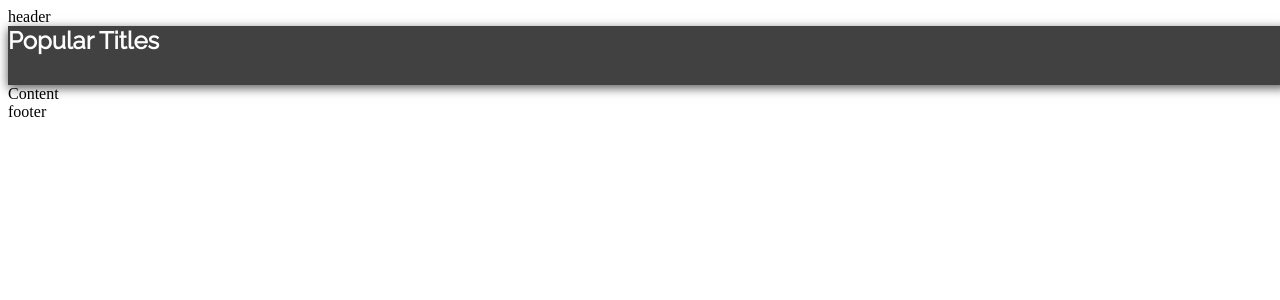
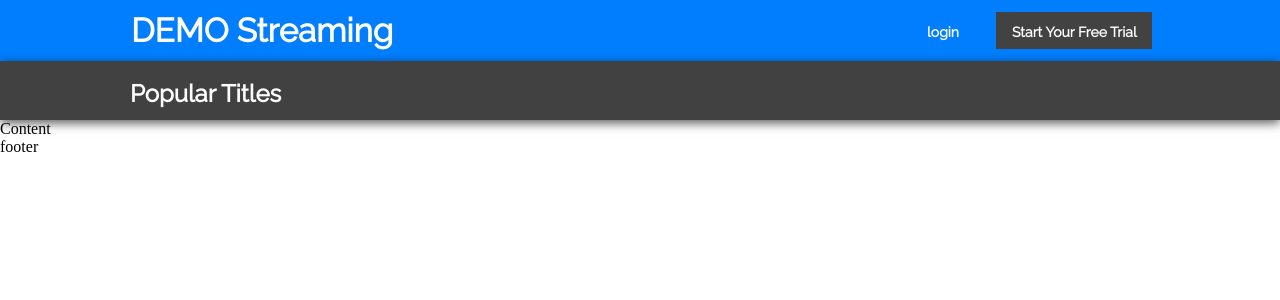
Before and after one commit to mhrrmk/pankod-frontend-challenge, a Next.js app: page / in a window 1280 px wide. Shown: the top 300 px of the page. Built offline with nearby package versions, Linux system fonts and the light colour scheme.

Commit message:
<fix Container depreciated. improve Header html. improve Header Title css

```diff
--- a/App.css
+++ b/App.css
@@ -1,11 +1,19 @@
+body {
+    margin: 0;
+}
+
 .title {
-    width: 1280px;
+    display: flex;
+    align-items: center;
+    width: 100%;
     height: 59px;
     box-shadow: 0 3px 10px 0 rgba(0, 0, 0, 0.66);
     background-color: #414141;
     }
 
 .title-text {
+    margin-left: 128px;
+    padding-left: 2px;
     width: 184px;
     height: 24px;
     font-family: Raleway;
@@ -17,3 +25,79 @@
     letter-spacing: normal;
     color: #fdfdfd;
 }
+
+.content {
+    width: 100%;
+    margin-left: 128px;
+    margin-right: 128px;
+}
+
+.header {
+    display: flex;
+    align-items: center;
+    justify-content: space-between;
+    width: 100%;
+    height: 61px;
+    box-shadow: 0 3px 10px 0 rgba(0, 0, 0, 0.66);
+    background-color: #017efe;
+}
+
+.DEMO-Streaming {
+    padding-left: 3px;
+    font-family: Raleway;
+    font-size: 33px;
+    font-weight: 600;
+    font-stretch: normal;
+    font-style: normal;
+    line-height: normal;
+    letter-spacing: normal;
+    color: #fdfdfd;
+  }
+
+  .header-content {
+      display: flex;
+      flex-direction: row;
+      justify-content: space-between;
+  }
+
+  .header-buttons {
+      display: flex;
+      flex-direction: row;
+      justify-content: space-between;
+      align-items: center;
+  }
+
+  .login {
+      width: 69px;
+      height: 14px;
+      font-family: Raleway;
+      font-size: 14px;
+      font-weight: 600;
+      font-stretch: normal;
+      font-style: normal;
+      line-height: normal;
+      letter-spacing: normal;
+      color: #fdfdfd;
+  }
+
+  .trial {
+      width: 156px;
+      height: 37px;
+      background-color: #424242;
+      display: flex;
+      align-items: center;
+  }
+
+  .trial-text {
+    margin-left: 16px;
+    width: 156px;
+    height: 14px;
+    font-family: Raleway;
+    font-size: 14px;
+    font-weight: 600;
+    font-stretch: normal;
+    font-style: normal;
+    line-height: normal;
+    letter-spacing: normal;
+    color: #fdfdfd;
+  }
--- a/components/Header.js
+++ b/components/Header.js
@@ -1,7 +1,17 @@
 import React from "react"
 
-export function Header(props){
+export function Header(props) {
     return (
-        <div className="header">header</div>
+        <div className="header">
+            <div className="content header-content">
+                <div className="DEMO-Streaming">DEMO Streaming</div>
+                <div className="header-buttons">
+                    <a className="login">login</a>
+                    <a className="trial">
+                        <div className="trial-text">Start Your Free Trial</div>
+                    </a>
+                </div>
+            </div>
+        </div>
     )
 }
--- a/components/Template.js
+++ b/components/Template.js
@@ -1,9 +1,13 @@
 import React from "react"
+import Head from 'next/head';
 import {Header, Footer} from "."
 
 export function Template({children}){
     return (
         <div className="container">
+            <Head>
+                <link href="https://fonts.googleapis.com/css?family=Raleway&display=swap" rel="stylesheet"/>
+            </Head>
             <Header/>
             {children}
             <Footer/>
--- a/pages/_app.js
+++ b/pages/_app.js
@@ -1,14 +1,7 @@
 import '../App.css'
-import { Container } from 'next/app';
-import Head from 'next/head';
 
 export default function MyApp({ Component, pageProps }) {
     return (
-        <Container>
-            <Head>
-                <link href="https://fonts.googleapis.com/css?family=Raleway&display=swap" rel="stylesheet"/>
-            </Head>
             <Component {...pageProps} />
-        </Container>
     )
   }
```
Also changed, not shown: components/Title.js (+0 -20 lines).
